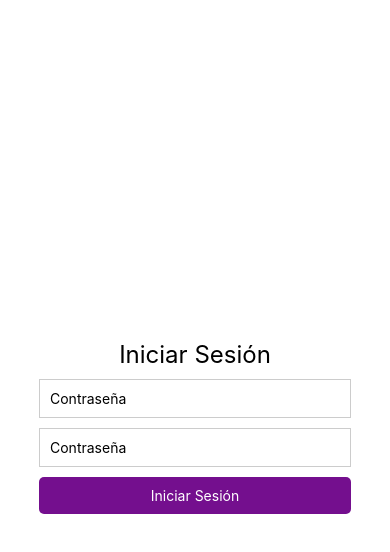
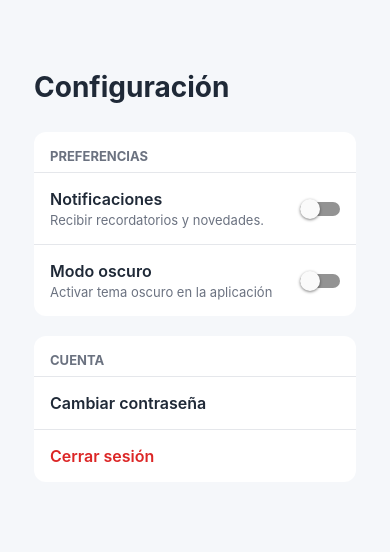
Before and after one commit to Jeikodde/sistema-clinica-pediatrica, a React Native app: screen / in a window 390 px wide. Shown: the top 552 px of the page. Built offline with nearby package versions, Linux system fonts and the light colour scheme.

Commit message:
add login, profile and settings screens

```diff
--- a/App.tsx
+++ b/App.tsx
@@ -1,59 +1,6 @@
-import { StatusBar } from 'expo-status-bar';
-import { useState } from 'react';
-import { Button, Pressable, StyleSheet, Text, TextInput, View } from 'react-native';
+import HomeScreen from './frontend/src/screens/HomeScreen';
+import LoginScreen from './frontend/src/screens/LoginScreen';
+import ProfileScreen from './frontend/src/screens/ProfileScreen';
+import SettingsScreen from './frontend/src/screens/SettingsScreen';
 
-export default function App() {
-  const [usuario, setUsuario] = useState('');
-  const [password, setPassword] = useState('');
-
-  return (
-    <View style={styles.container}>
-      <Text style={styles.text}>Iniciar Sesión</Text>
-      <TextInput
-        placeholder="Contraseña"
-        value={password}
-        onChangeText={setPassword}
-        secureTextEntry
-        style={styles.input}
-      />
-
-      <TextInput
-        placeholder="Contraseña"
-        value={password}
-        onChangeText={setPassword}
-        secureTextEntry
-        style={styles.input}
-      />
-
-      <Pressable style={styles.button} onPress={() => console.log('Iniciar sesión')}>
-        <Text style={{ color: '#fff', textAlign: 'center' }}>Iniciar Sesión</Text>
-      </Pressable>
-    </View>
-  );
-}
-
-const styles = StyleSheet.create({
-  container: {
-    flex: 1,
-    backgroundColor: '#fff',
-    alignItems: 'center',
-    justifyContent: 'center',
-  },
-  text: {
-    fontSize: 24,
-    marginVertical: 10,
-  },
-  input: {
-    borderWidth: 1,
-    borderColor: '#ccc',
-    padding: 10,
-    marginBottom: 10,
-    width: '80%',
-  },
-  button: {
-    backgroundColor: '#740f8e',
-    padding: 10,
-    borderRadius: 5,
-    width: '80%',
-  }
-});
+export default SettingsScreen;
--- /dev/null
+++ b/frontend/src/screens/HomeScreen.tsx
@@ -0,0 +1,35 @@
+import { Button, StyleSheet, Text, View } from "react-native";
+
+const HomeScreen = () => {
+    return (
+        <View style={styles.container}>
+            <Text style={styles.title}>Bienvenido A La Clínica Pediátrica</Text>
+
+            <View style={styles.buttonContainer} >
+                <Button title="Profile"/>
+                <Button title="Settings"/>
+            </View>
+        </View>
+    );
+}
+
+const styles = StyleSheet.create({
+    container: {
+        flex: 1,
+        justifyContent: 'center',
+        alignItems: 'center',
+        backgroundColor: '#f5f5f5'
+    },
+
+    title: {
+        fontSize: 24,
+        marginBottom: 20,
+        color: '#333'
+    },
+
+    buttonContainer: {
+        gap: 8
+    }
+})
+
+export default HomeScreen;
--- /dev/null
+++ b/frontend/src/screens/LoginScreen.tsx
@@ -0,0 +1,73 @@
+import { useState } from "react";
+import { Pressable, StyleSheet, Text, TextInput, View } from "react-native";
+
+const LoginScreen = () => {
+    const [user, setUser] = useState('');
+    const [password, setPassword] = useState('');
+
+    const handleLogin = () => {
+        console.log({ user, password });
+    }
+
+    return (
+        <View style={styles.container}>
+            <Text style={styles.title}>Inicar Sesión</Text>
+
+            <TextInput
+                style={styles.input}
+                placeholder="Usuario"
+                value={user}
+                onChangeText={setUser}
+            />
+
+            <TextInput
+                style={styles.input}
+                placeholder="Contraseña"
+                value={password}
+                onChangeText={setPassword}
+                secureTextEntry
+            />
+
+            <Pressable style={styles.button} onPress={handleLogin}>
+                <Text style={styles.buttonText}>Inicar sesión</Text>
+            </Pressable>
+        </View>
+    )
+}
+
+const styles = StyleSheet.create({
+    container: {
+        flex: 1,
+        backgroundColor: '#fff',
+        justifyContent: 'center',
+        alignItems: 'center',
+    },
+
+    title: {
+        fontSize: 24,
+        marginVertical: 10,
+    },
+
+    input: {
+        borderWidth: 1,
+        borderColor: '#ccc',
+        borderRadius: 5,
+        padding: 10,
+        marginBottom: 10,
+        width: '80%'
+    },
+
+    button: {
+        backgroundColor: '#9b2fb9',
+        padding: 10,
+        borderRadius: 5,
+        width: '80%'
+    },
+
+    buttonText: {
+        textAlign: 'center',
+        color: '#fff'
+    }
+});
+
+export default LoginScreen;
--- /dev/null
+++ b/frontend/src/screens/ProfileScreen.tsx
@@ -0,0 +1,85 @@
+import { StyleSheet, Text, View } from "react-native"
+
+const ProfileScreen = () => {
+    return (
+        <View style={styles.container}>
+            <View style={styles.avatar}>
+                <Text style={styles.avatarText}>JD</Text>
+            </View>
+
+            <Text style={styles.name}>John Doe</Text>
+            <Text style={styles.email}>john@example.com</Text>
+
+            <View style={styles.infoCard}>
+                <Text style={styles.label}>Especialidad</Text>
+                <Text style={styles.value}>Pediatría</Text>
+            </View>
+
+            <View style={styles.infoCard}>
+                <Text style={styles.label}>Teléfono</Text>
+                <Text style={styles.value}>+503 7123-4567</Text>
+            </View>
+        </View>
+    )
+};
+
+const styles = StyleSheet.create({
+    container: {
+        flex: 1,
+        alignItems: 'center',
+        backgroundColor: '#f5f7fa',
+        padding: 24,
+        paddingTop: 70
+    },
+
+    avatar: {
+        alignItems: 'center',
+        justifyContent: 'center',
+        width: 100,
+        height: 100,
+        marginBottom: 16,
+        borderRadius: 50,
+        backgroundColor: '#2563eb'
+    },
+
+    avatarText: {
+        color: '#ffffff',
+        fontSize: 32,
+        fontWeight: '700'
+    },
+
+    name: {
+        color: '#1f2937',
+        fontSize: 24,
+        fontWeight: '700'
+    },
+
+    email: {
+        marginTop: 4,
+        marginBottom: 28,
+        color: '#6b7280',
+        fontSize: 15
+    },
+
+    infoCard: {
+        width: '100%',
+        marginBottom: 12,
+        padding: 16,
+        borderRadius: 12,
+        backgroundColor: '#ffffff'
+    },
+
+    label: {
+        marginBottom: 4,
+        color: '#6b7280',
+        fontSize: 13
+    },
+
+    value: {
+        color: '#1f2937',
+        fontSize: 16,
+        fontWeight: '600'
+    }
+});
+
+export default ProfileScreen;
--- /dev/null
+++ b/frontend/src/screens/SettingsScreen.tsx
@@ -0,0 +1,123 @@
+import { useState } from "react";
+import { StyleSheet, Switch, Text, View } from "react-native"
+
+const SettingsScreen = () => {
+    const [notificationsEnabled, setNotificationsEnabled] = useState<boolean>(false);
+    const [darkModeEnabled, setDarkModeEnabled] = useState<boolean>(false);
+
+    return (
+        <View style={styles.container}>
+            <Text style={styles.title}>Configuración</Text>
+
+            <View style={styles.section}>
+                <Text style={styles.sectionTitle}>Preferencias</Text>
+
+                <View style={styles.row}>
+                    <View>
+                        <Text style={styles.optionTitle}>Notificaciones</Text>
+                        <Text style={styles.optionDescription}>Recibir recordatorios y novedades.</Text>
+                    </View>
+
+                    <Switch
+                        value={notificationsEnabled}
+                        onValueChange={setNotificationsEnabled}
+                    />
+                </View>
+
+                <View style={styles.row}>
+                    <View>
+                        <Text style={styles.optionTitle}>Modo oscuro</Text>
+                        <Text style={styles.optionDescription}>Activar tema oscuro en la aplicación</Text>
+                    </View>
+
+                    <Switch
+                        value={darkModeEnabled}
+                        onValueChange={setDarkModeEnabled}
+                    />
+                </View>
+            </View>
+
+            <View style={styles.section}>
+                <Text style={styles.sectionTitle}>Cuenta</Text>
+
+                <View style={styles.option}>
+                    <Text style={styles.optionTitle}>Cambiar contraseña</Text>
+                </View>
+
+                <View style={styles.option}>
+                    <Text style={styles.logoutText}>Cerrar sesión</Text>
+                </View>
+            </View>
+        </View>
+    )
+}
+
+const styles = StyleSheet.create({
+    container: {
+        flex: 1,
+        backgroundColor: '#f5f7fa',
+        padding: 34,
+        paddingTop: 70
+    },
+
+    title: {
+        marginBottom: 28,
+        color: '#1f2937',
+        fontSize: 28,
+        fontWeight: '700'
+    },
+
+    section: {
+        marginBottom: 20,
+        overflow: 'hidden',
+        borderRadius: 12,
+        backgroundColor: '#ffffff'
+    },
+
+    sectionTitle: {
+        paddingHorizontal: 16,
+        paddingTop: 16,
+        paddingBottom: 8,
+        color: '#6b7280',
+        fontSize: 13,
+        fontWeight: '700',
+        textTransform: 'uppercase'
+    },
+
+    row: {
+        flexDirection: 'row',
+        alignItems: 'center',
+        justifyContent: 'space-between',
+        gap: 16,
+        padding: 16,
+        borderTopWidth: 1,
+        borderTopColor: '#e5e7eb'
+    },
+
+    option: {
+        padding: 16,
+        borderTopWidth: 1,
+        borderTopColor: '#e5e7eb'
+    },
+
+    optionTitle: {
+        color: '#1f2937',
+        fontSize: 16,
+        fontWeight: '600'
+    },
+
+    optionDescription: {
+        maxWidth: 250,
+        marginTop: 3,
+        color: '#6b7280',
+        fontSize: 13
+    },
+
+    logoutText: {
+        color: '#dc2626',
+        fontSize: 16,
+        fontWeight: '600'
+    }
+});
+
+export default SettingsScreen;
```
